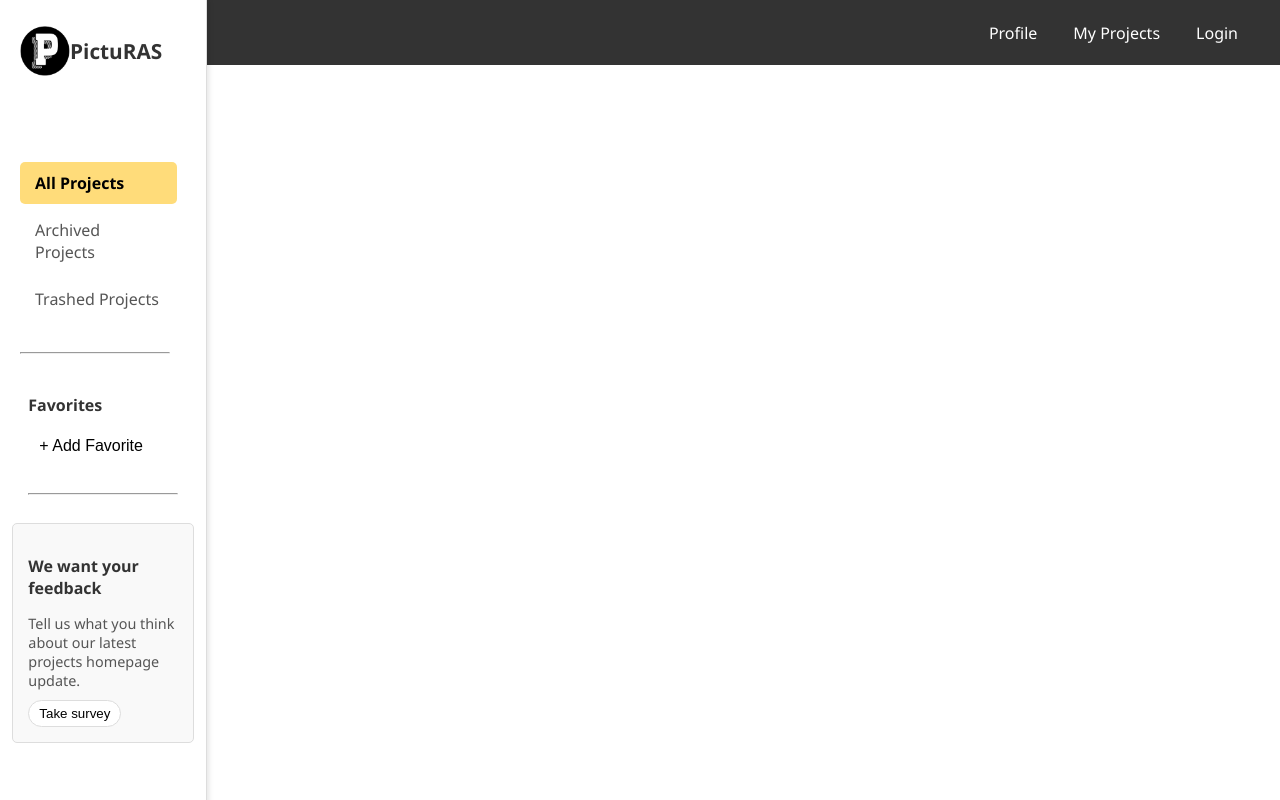
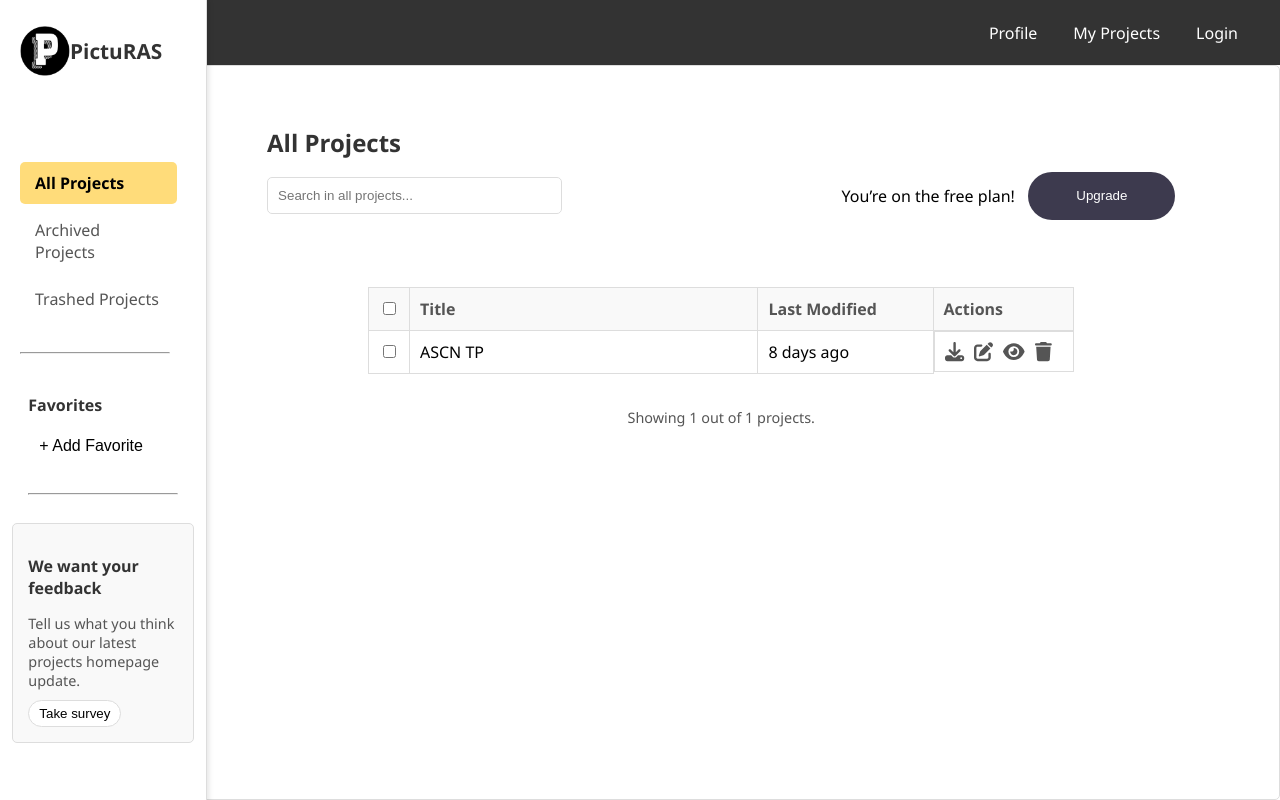
Before and after one commit to AntonioSilva03/PictuRAS, a Vue app in the folder frontend/pictuRas/: page /landing/projects in a window 1280 px wide. Built offline with nearby package versions, Linux system fonts and the light colour scheme; what @ckpack/vue-color would draw is missing.

Commit message:
ProjectsList

```diff
--- a/frontend/pictuRas/src/components/ProjectList.vue
+++ b/frontend/pictuRas/src/components/ProjectList.vue
@@ -1,17 +1,179 @@
 <template>
-
+    <div class="projects-list">
+        <div class="projects-wrapper">
+            <h2>All Projects</h2>
+            <div class="top-projects">
+                <div class="search-bar">
+                    <input type="text" v-model="searchQuery" placeholder="Search in all projects..." />
+                </div>
+                <div class="plan-projects">
+                    <p>You’re on the free plan! </p>
+                    <Button1 style="margin-top: 0; margin-left: 1em;" label="Upgrade"></Button1>
+                </div>
+            </div>
+            <table>
+            <thead>
+                <tr>
+                    <th style="width: 5%;"><input type="checkbox" /></th>
+                    <th style="width: 50%;">Title</th>
+                    <th style="width: 25%;">Last Modified</th>
+                    <th style="width: 20%;">Actions</th>
+                </tr>
+            </thead>
+            <tbody>
+                <tr v-for="project in filteredProjects" :key="project.id">
+                    <td><input type="checkbox" /></td>
+                    <td>{{ project.title }}</td>
+                    <td>{{ project.lastModified }}</td>
+                    <td class="actions">
+                        <FontAwesomeIcon :icon="['fas', 'download']" title="Download" class="action-icon" />
+                        <FontAwesomeIcon :icon="['fas', 'edit']" title="Edit" class="action-icon" />
+                        <FontAwesomeIcon :icon="['fas', 'eye']" title="View" class="action-icon" />
+                        <FontAwesomeIcon :icon="['fas', 'trash']" title="Delete" class="action-icon" />
+                    </td>
+                </tr>
+            </tbody>
+        </table>
+        <p class="footer">Showing {{ filteredProjects.length }} out of {{ projects.length }} projects.</p>
+        </div>
+    </div>
 </template>
 
 
 <script>
+import Button1 from '../components/Button-style1.vue';
+import { FontAwesomeIcon } from '@fortawesome/vue-fontawesome';
+import { faDownload, faEdit, faEye, faTrash } from '@fortawesome/free-solid-svg-icons';
+import { library } from '@fortawesome/fontawesome-svg-core';
+
+library.add(faDownload, faEdit, faEye, faTrash);
 
 export default {
     name: "ProjectsList",
+    components:{
+        Button1,
+        FontAwesomeIcon,
+    },
+    data() {
+        return {
+            searchQuery: "",
+            projects: [
+                { id: 1, title: "ASCN TP",lastModified: "8 days ago" },
+            ],
+        };
+    },
+    computed: {
+        filteredProjects() {
+            return this.projects.filter((project) =>
+                project.title.toLowerCase().includes(this.searchQuery.toLowerCase())
+            );
+        },
+    },
 }
 
 
 </script>
 
 <style scoped>
+    .projects-list {
+    width: 83%;
+    align-self: flex-end;
+    padding: 20px;
+    background-color: #ffffff;
+    border-radius: 5px;
+    border: 1px solid #ddd;
+    flex: 1;
+    overflow-y: auto;
+
+}
+
+.projects-wrapper{
+    display: flex;
+    flex-direction: column;
+    align-self: center;
+    padding: 20px;
+    width: 95%;
+    height: 100%;
+}
+
+.top-projects{
+    display: flex;
+    justify-content: space-between;
+    flex-direction: row;
+    align-items: center;
+    width: 90%;
+    align-self: center;
+    margin-bottom: 4em;
+}
+
+.plan-projects{
+    display: flex;
+    flex-direction: row;
+    align-items: center;
+}
+
+h2 {
+    font-size: 1.5em;
+    margin-bottom: 10px;
+    color: #333;
+    margin-left: 5%
+}
+
+.search-bar {
+    width: 60%;
+}
+
+.search-bar input {
+    width: 50%;
+    padding: 10px;
+    border: 1px solid #ddd;
+    border-radius: 5px;
+}
+
+table {
+    width: 70%;
+    align-self: center;
+    border-collapse: collapse;
+    margin-bottom: 20px;
+}
+
+thead {
+    background-color: #f9f9f9;
+}
+
+th, td {
+    text-align: left;
+    padding: 10px;
+    border: 1px solid #ddd;
+}
+
+th {
+    font-weight: bold;
+    color: #555;
+}
+
+td.actions {
+    display: flex;
+    gap: 10px;
+}
+
+.action-icon {
+    font-size: 1.2em;
+    cursor: pointer;
+    color: #555;
+    transition: color 0.3s ease-in-out;
+}
+
+.action-icon:hover {
+    color: #ff6600c2;
+    cursor: pointer;
+}
+
+
+.footer {
+    font-size: 0.9em;
+    color: #555;
+    align-self: center;
+}
 
 </style>
--- a/frontend/pictuRas/src/components/Sidebar-Projects.vue
+++ b/frontend/pictuRas/src/components/Sidebar-Projects.vue
@@ -89,9 +89,12 @@ export default {
     position: fixed;
     width: 13%;
     display: flex;
+    grid-row: 1 / 3;
+    grid-column: 1 / 2;
     align-items: center;
     flex-direction: column;
-    min-width: 150px
+    min-width: 150px;
+    z-index: 100;
 }
 
 .sidebar-container1{
--- a/frontend/pictuRas/src/views/Projects.vue
+++ b/frontend/pictuRas/src/views/Projects.vue
@@ -1,8 +1,10 @@
 <template>
     <div class="main-layout">
-        <Navbar id="nav"></Navbar>
         <SidebarProjects />
-        <ProjectList/>
+        <div class="content-layout">
+            <Navbar id="nav"></Navbar>
+            <ProjectList/>
+        </div>
     </div>
 </template>
 
@@ -19,7 +21,6 @@ export default {
         Navbar,
         SidebarProjects,
         ProjectList,
-
     },
 }
 
@@ -37,4 +38,16 @@ export default {
         gap:0px;
         overflow-x: hidden;
     }
+
+    .content-layout {
+    grid-row: 1 / 2;
+    grid-column: 2 / 3;
+    width: 100%;
+    min-height: 100vh;
+    display: flex;
+    flex-direction: column;
+    overflow-y: auto;
+    overflow-x: hidden;
+}
+
 </style>
```
